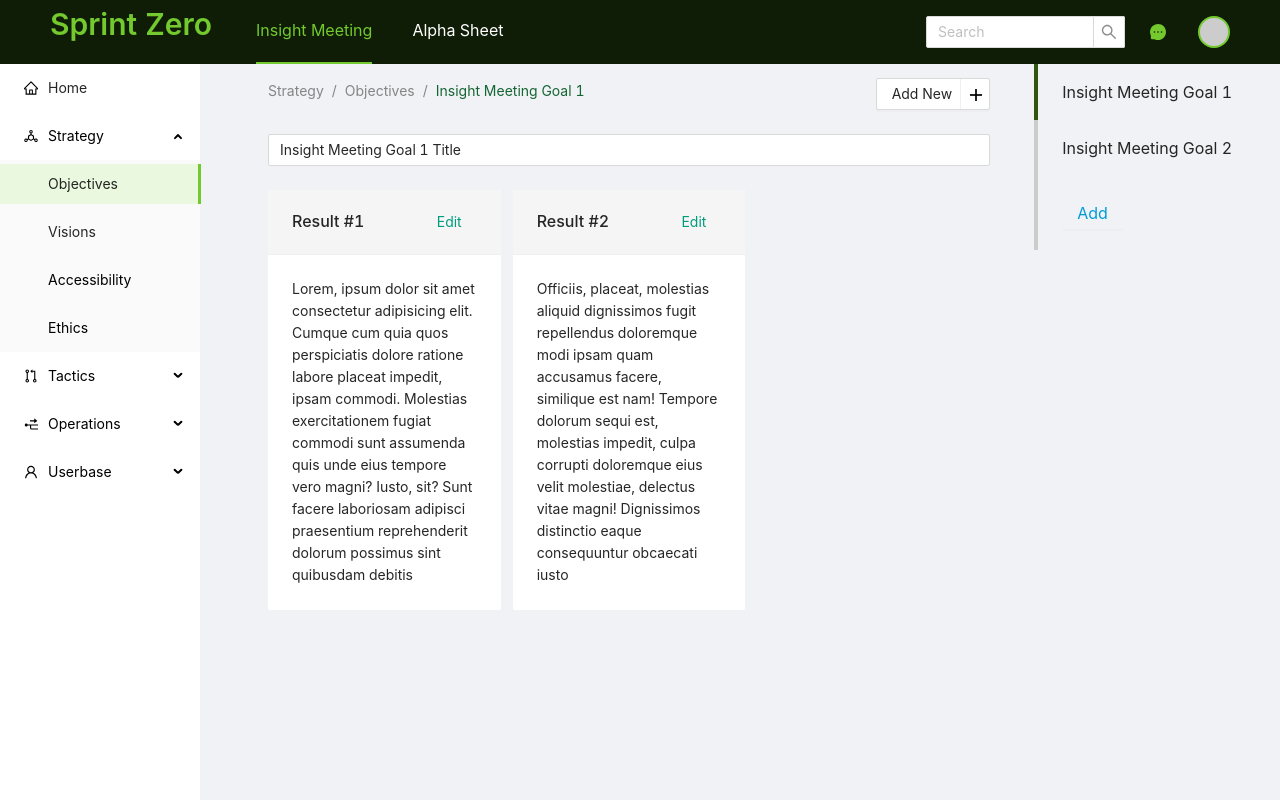
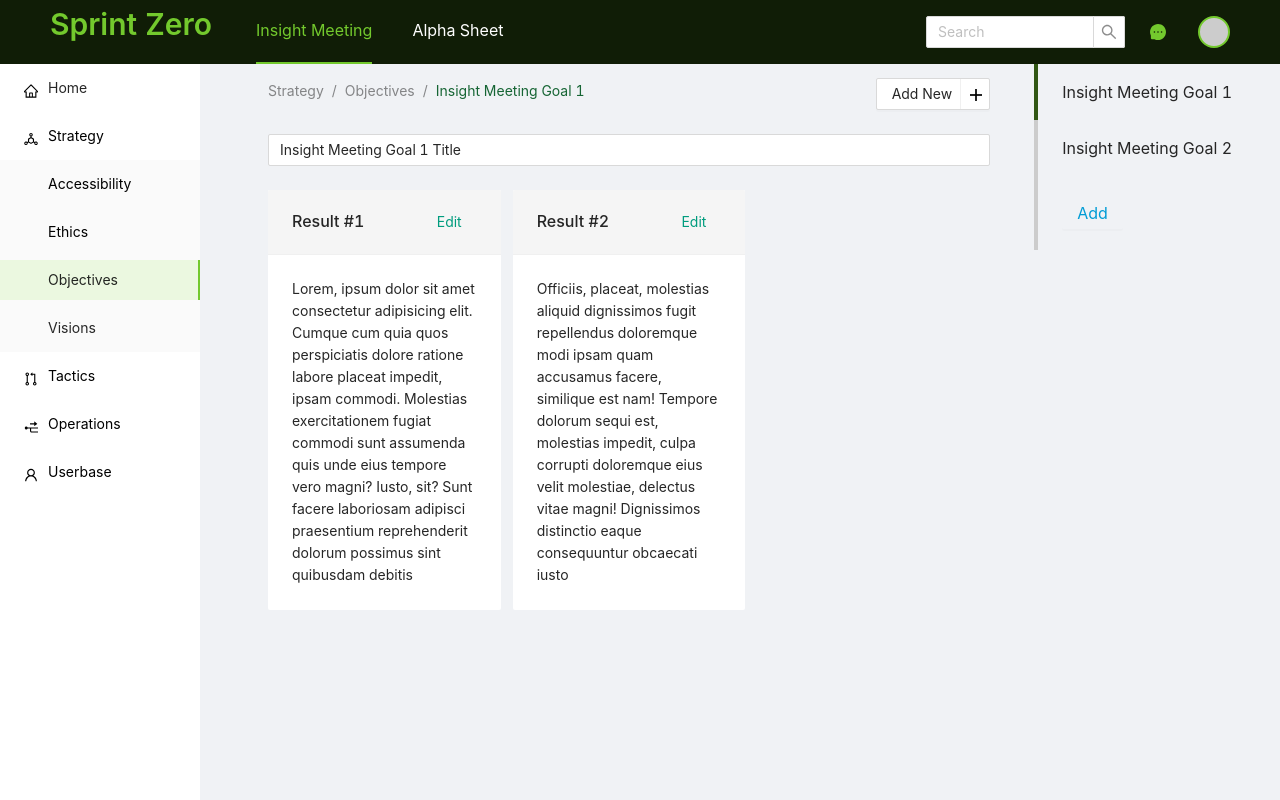
Before and after one commit to Relentless-Persistence/SprintZero, a Next.js app: page /dashboard/strategy/objectives in a window 1280 px wide. Both pictures are taken after a click on the element "Strategy". Built offline with nearby package versions, Linux system fonts and the light colour scheme; no server answers.

Commit message:
sliding deck

```diff
--- a/components/Dashboard/Layout.js
+++ b/components/Dashboard/Layout.js
@@ -125,7 +125,8 @@ const DashboardLayout = () =>
               key="sub1"
               icon={ <DeploymentUnitOutlined /> }
               title="Strategy"
-            >
+            >  <Menu.Item key="2">Accessibility</Menu.Item>
+              <Menu.Item key="3">Ethics</Menu.Item>
 
               <Menu.Item key="4">
                 <Link href="/dashboard/strategy/objectives">
@@ -136,8 +137,7 @@ const DashboardLayout = () =>
                 <Link href="/dashboard/strategy/vision">
                   <a>Vision</a>
                 </Link></Menu.Item>
-              <Menu.Item key="2">Accessibility</Menu.Item>
-              <Menu.Item key="3">Ethics</Menu.Item>
+
               {/* <Menu.Item key="6">Partnerships</Menu.Item> */ }
             </SubMenu>
             <SubMenu key="sub2" icon={ <PullRequestOutlined /> } title="Tactics">
--- a/components/Dashboard/SideBar.js
+++ b/components/Dashboard/SideBar.js
@@ -71,25 +71,26 @@ const SideBar = () =>
                 icon={ <DeploymentUnitOutlined /> }
                 title="Strategy"
             >
-                <MenuItem $highlight={ isActive( pathname, "/strategy/objectives" ) } key="2">
+
+                <Menu.Item key="2">Accessibility</Menu.Item>
+                <Menu.Item key="3">Ethics</Menu.Item>
+                <MenuItem $highlight={ isActive( pathname, "/strategy/objectives" ) } key="4">
                     <Link href="/dashboard/strategy/objectives">
                         <a>Objectives</a>
                     </Link>
                 </MenuItem>
-                <MenuItem key="3" $highlight={ isActive( pathname, "/strategy/visions" ) } >
+                <MenuItem key="5" $highlight={ isActive( pathname, "/strategy/visions" ) } >
                     <Link href="/dashboard/strategy/visions">
                         <a>Visions</a>
                     </Link>
                 </MenuItem>
 
-                <Menu.Item key="5">Accessibility</Menu.Item>
-                <Menu.Item key="6">Ethics</Menu.Item>
             </StyledSubMenu>
             <StyledSubMenu key="sub2" icon={ <PullRequestOutlined /> } title="Tactics">
-                <Menu.Item key="7">Priorities</Menu.Item>
-                <Menu.Item key="8">Retrospective</Menu.Item>
-                <Menu.Item key="9">Release</Menu.Item>
-                <Menu.Item key="10">Tasks</Menu.Item>
+                <Menu.Item key="6">Priorities</Menu.Item>
+                <Menu.Item key="7">Retrospective</Menu.Item>
+                <Menu.Item key="8">Release</Menu.Item>
+                <Menu.Item key="9">Tasks</Menu.Item>
             </StyledSubMenu>
             <StyledSubMenu
                 key="sub3"
```
